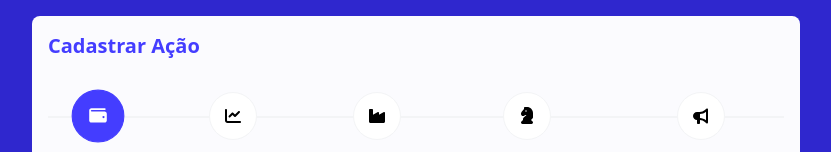
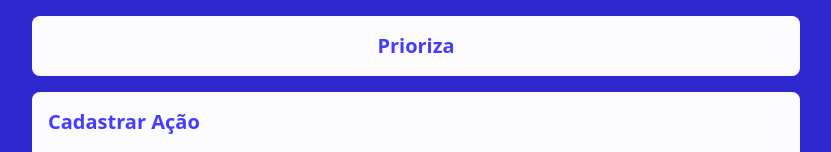
Before and after one commit to nyyakko/prioriza, a React (Vite) app: page /cadastrar in a window 1280 px wide. Shown: the top 152 px of the page, without its empty margins (224-1055 px from the left). Built offline with nearby package versions, Linux system fonts and the light colour scheme.

Commit message:
adicionar logo da aplicacao

```diff
--- a/src/Pages/Acao/CadastrarAcao.tsx
+++ b/src/Pages/Acao/CadastrarAcao.tsx
@@ -98,6 +98,9 @@ export default function CadastrarAcao()
 
     return (
         <div className='flex flex-col items-center py-4 gap-4 h-screen'>
+            <section className='w-[60%] 2xl:w-[50%] bg-background dark:bg-background-dark rounded-lg px-6 py-4 flex justify-center'>
+                <h1 className='text-accent dark:text-accent-dark font-bold text-xl'>Prioriza</h1>
+            </section>
             <section className='w-[60%] 2xl:w-[50%] bg-background dark:bg-background-dark rounded-lg flex flex-col gap-4 p-4'>
                 <h1 className='text-accent dark:text-accent-dark font-bold text-xl pb-4'>Cadastrar Ação</h1>
                 <section className='flex flex-col gap-4'>
--- a/src/Pages/Acao/EditarAcao.tsx
+++ b/src/Pages/Acao/EditarAcao.tsx
@@ -98,6 +98,9 @@ export default function CadastrarAcao()
 
     return (
         <div className='flex flex-col items-center py-4 gap-4 h-screen'>
+            <section className='w-[60%] 2xl:w-[50%] bg-background dark:bg-background-dark rounded-lg px-6 py-4 flex justify-center'>
+                <h1 className='text-accent dark:text-accent-dark font-bold text-xl'>Prioriza</h1>
+            </section>
             <section className='w-[60%] 2xl:w-[50%] bg-background dark:bg-background-dark rounded-lg flex flex-col gap-4 p-4'>
                 <h1 className='text-accent dark:text-accent-dark font-bold text-xl pb-4'>Editar Ação</h1>
                 <section className='flex flex-col gap-4'>
--- a/src/App.tsx
+++ b/src/Prioriza.tsx
@@ -3,10 +3,13 @@ import { Tabs, Tab } from './Components/Tabs';
 import MinhasAcoes from './MinhasAcoes';
 import NovoAporte from './NovoAporte';
 
-export default function App()
+export default function Prioriza()
 {
     return (
         <div className='flex flex-col items-center py-4 gap-4'>
+            <section className='w-[60%] 2xl:w-[50%] bg-background dark:bg-background-dark rounded-lg px-6 py-4 flex justify-center'>
+                <h1 className='text-accent dark:text-accent-dark font-bold text-xl'>Prioriza</h1>
+            </section>
             <section className='w-[60%] 2xl:w-[50%] bg-background dark:bg-background-dark rounded-lg p-4 flex flex-col gap-4'>
                 <Tabs>
                     <Tab header='Minhas Ações'>
--- a/src/main.tsx
+++ b/src/main.tsx
@@ -3,14 +3,14 @@ import { BrowserRouter, Route, Routes } from 'react-router';
 
 import './index.css';
 
-import App from './App';
+import Prioriza from './Prioriza';
 import CadastrarAcao from './Pages/Acao/CadastrarAcao';
 import EditarAcao from './Pages/Acao/EditarAcao';
 
 localStorage.setItem('pesos', JSON.stringify({ iest: 0.556, iset: 0.244, ifin: 0.155, igov: 0.043 }));
 
 const routes = [
-    { path: '/', element: <App /> },
+    { path: '/', element: <Prioriza /> },
 
     { path: '/cadastrar', element: <CadastrarAcao /> },
     { path: '/:id/editar', element: <EditarAcao /> },
```
